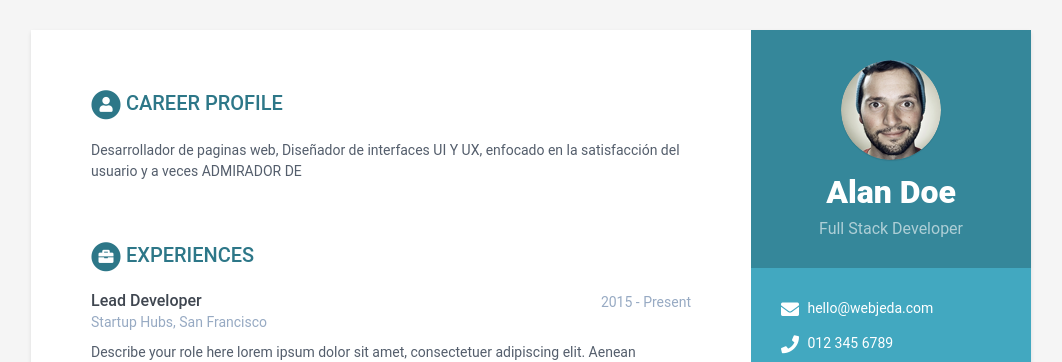
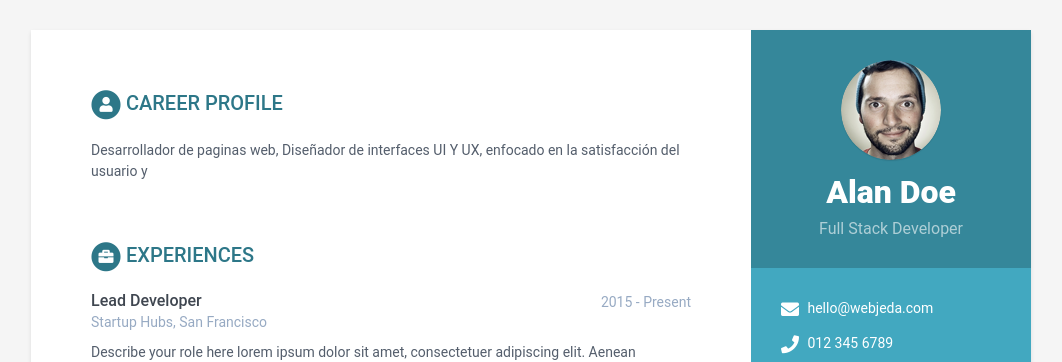
Before and after one commit to KevinC99/good-birch-4e19a, a Jekyll site: the page built from index.html, in a window 1280 px wide. Shown: the top 362 px of the page, without its empty margins (109-1171 px from the left). Built offline with Jekyll 4.4.1, drawn with Linux system fonts in a browser that asks for light colours.

Commit message:
data.yml: updated summary in career-profile

```diff
--- a/_data/data.yml
+++ b/_data/data.yml
@@ -33,7 +33,7 @@ sidebar:
       link: null
 career-profile:
   title: Career Profile
-  summary: ' Desarrollador de paginas web, Diseñador de interfaces UI Y UX, enfocado en la satisfacción del usuario y a veces ADMIRADOR DE '
+  summary: ' Desarrollador de paginas web, Diseñador de interfaces UI Y UX, enfocado en la satisfacción del usuario y '
 education:
   - degree: MSc in Computer Science
     university: University of London
```
